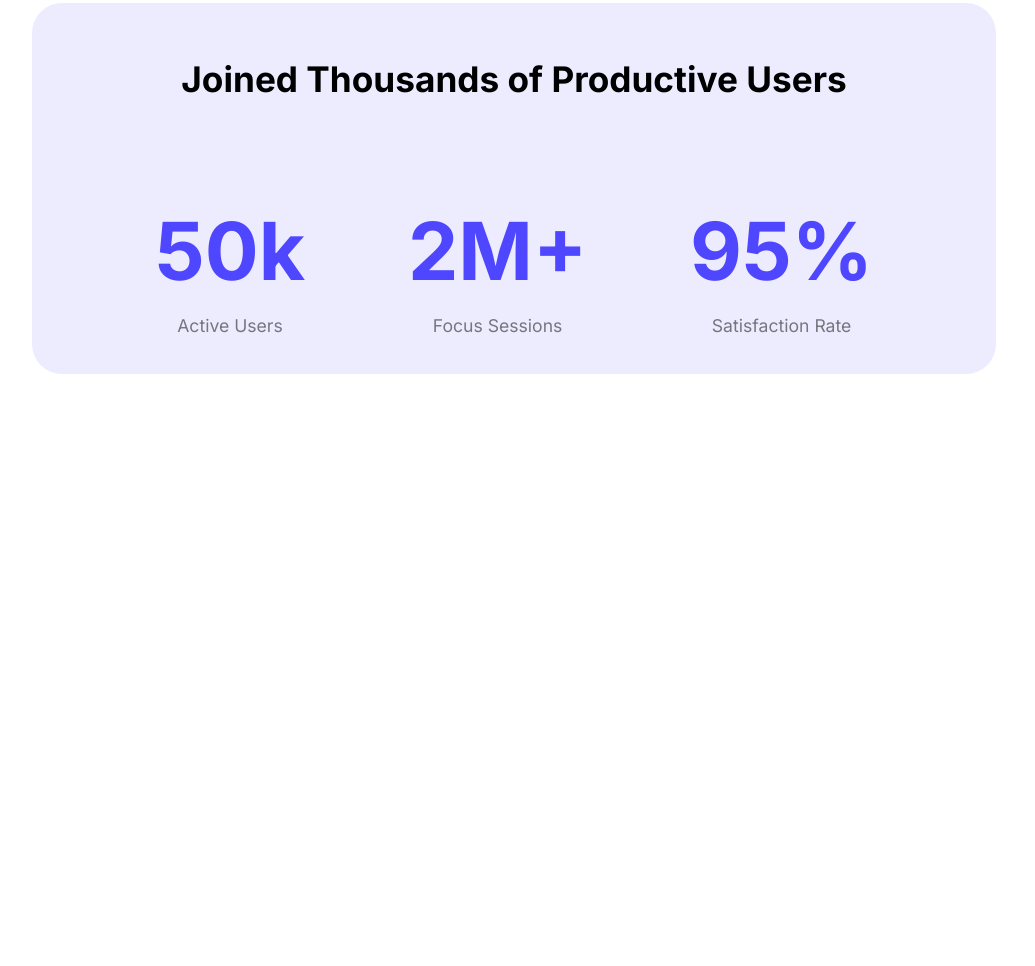
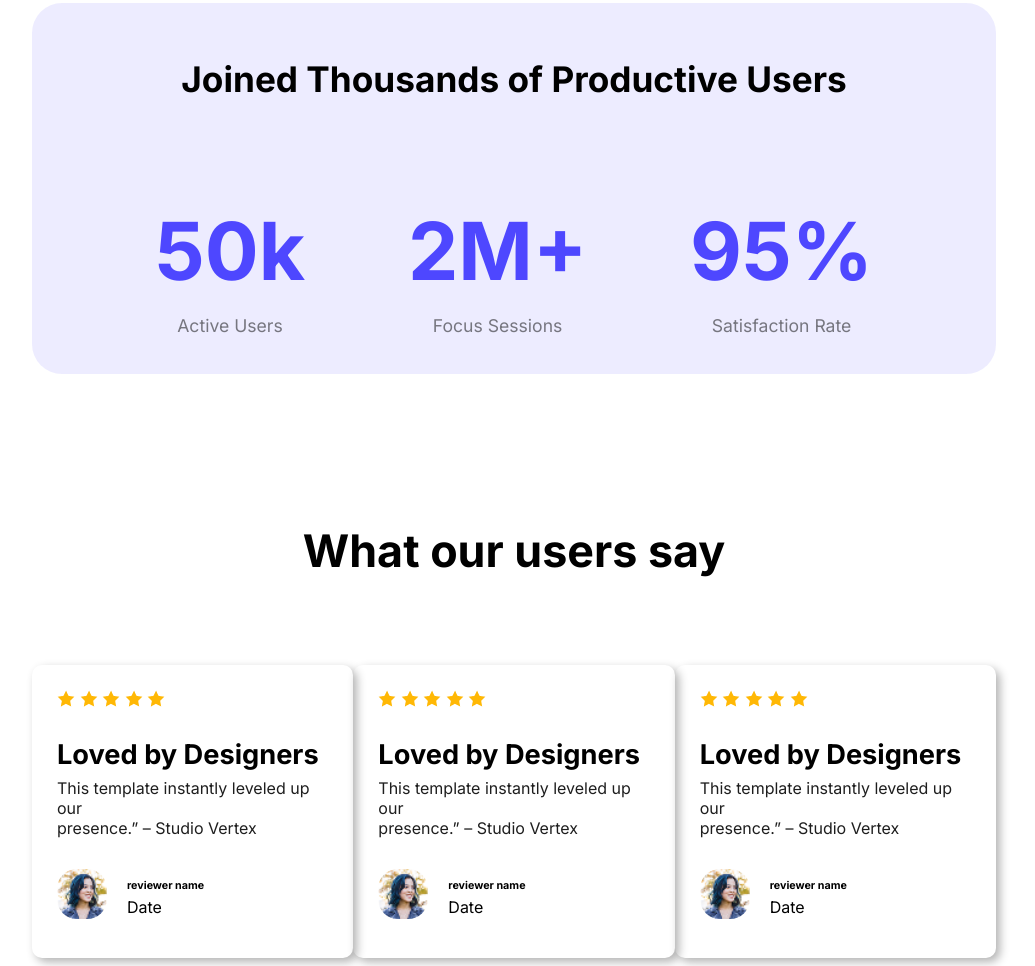
Before and after one commit to rakibulhasan-0/A01, a plain HTML site: page index.html in a window 1280 px wide. Shown: the part 1306-2272 px from the top of the page, without its empty margins (126-1161 px from the left). Before the commit the page ends 1688 px from the top, so only its background shows below. Drawn offline with Linux system fonts and the light colour scheme.

Commit message:
our user section done mybe its a challange part also

```diff
--- a/index.html
+++ b/index.html
@@ -41,10 +41,10 @@
                 <img class="wc-mini" src="Assets/wc-mini.png" alt="Webflow picture for 2025">
             </div>
         </section>
+        <!-- joined thousand -->
 
-        <!-- joined thousand -->
         <section class="joined-t">
-            <div class="joined" >
+            <div class="joined">
                 <div>
                     <h3 id="jo-l">
                         Joined Thousands of Productive Users
@@ -66,7 +66,75 @@
                 </div>
             </div>
         </section>
+        <!-- our user say  -->
+        <section class="klo">
+            <h2 class="review-h">What our users say</h2>
+            <div class="review-t">
+                <div class="review-0">
+                    <div>
+                        <img src="Assets/icon-star.png" alt="">
+                        <img src="Assets/icon-star.png" alt="">
+                        <img src="Assets/icon-star.png" alt="">
+                        <img src="Assets/icon-star.png" alt="">
+                        <img src="Assets/icon-star.png" alt="">
+                        <div>
+                            <p class="rhd-c">Loved by Designers</p>
+                            <p class="test-2">This template instantly leveled up our <br> presence.” – Studio Vertex</p>
+                        </div>
+                    </div>
+                    <div class="review-1">
+                        <img class="rv-im" src="Assets/avatar.png" alt="">
+                        <div class="rv-d">
+                            <h6>reviewer name</h6>
+                            <p id="test">Date</p>
+                        </div>
+                    </div>
+                </div>
+                <div class="review-0">
+                    <div>
+                        <img src="Assets/icon-star.png" alt="">
+                        <img src="Assets/icon-star.png" alt="">
+                        <img src="Assets/icon-star.png" alt="">
+                        <img src="Assets/icon-star.png" alt="">
+                        <img src="Assets/icon-star.png" alt="">
+                        <div>
+                            <p class="rhd-c">Loved by Designers</p>
+                            <p class="test-2">This template instantly leveled up our <br> presence.” – Studio Vertex</p>
+                        </div>
+                    </div>
+                    <div class="review-1">
+                        <img class="rv-im" src="Assets/avatar.png" alt="">
+                        <div class="rv-d">
+                            <h6>reviewer name</h6>
+                            <p id="test">Date</p>
+                        </div>
+                    </div>
+                </div>
+                <div class="review-0">
+                    <div>
+                        <img src="Assets/icon-star.png" alt="">
+                        <img src="Assets/icon-star.png" alt="">
+                        <img src="Assets/icon-star.png" alt="">
+                        <img src="Assets/icon-star.png" alt="">
+                        <img src="Assets/icon-star.png" alt="">
+                        <div>
+                            <p class="rhd-c">Loved by Designers</p>
+                            <p class="test-2">This template instantly leveled up our <br> presence.” – Studio Vertex</p>
+                        </div>
+                    </div>
+                    <div class="review-1">
+                        <img class="rv-im" src="Assets/avatar.png" alt="">
+                        <div class="rv-d">
+                            <h6>reviewer name</h6>
+                            <p id="test">Date</p>
+                        </div>
+                    </div>
+                </div>
 
+            </div>
+
+            </div>
+        </section>
     </main>
 
 </body>
--- a/styls/lo01.css
+++ b/styls/lo01.css
@@ -96,3 +96,50 @@
 #jo-l{
   font-size: 2.2rem;
 }
+
+/* our user say */
+.klo{
+  margin: 150px  150px 0px 150px ;
+}
+.review-h{
+  text-align: center;
+  font-size: 2.8rem;
+}
+.review-t{
+  display: flex;
+  justify-content: space-between;
+  align-items: center;
+}
+.review-0{
+  margin-top: 50px;
+  box-shadow: 4px 4px 10px rgba(0, 0, 0, 0.3);
+  /* border: 2px solid red; */
+  padding: 25px;
+  border-radius: 10px;
+}
+.review-1{
+  display: flex;
+  align-items: center;
+  /* border: 2px solid black;  */
+}
+.rv-im{
+  height: 50px;
+  width: 50px;
+  border-radius: 40%;
+
+}
+.rv-d{
+
+  padding: 0px 0px 0px 20px;
+}
+#test{
+  margin-top: -20px;
+}
+.rhd-c{
+  font-weight: bolder;
+  font-size: 1.7rem;
+}
+.test-2{
+  color: rgba(30, 30, 30, 1);
+  margin-top: -20px;
+}
```
